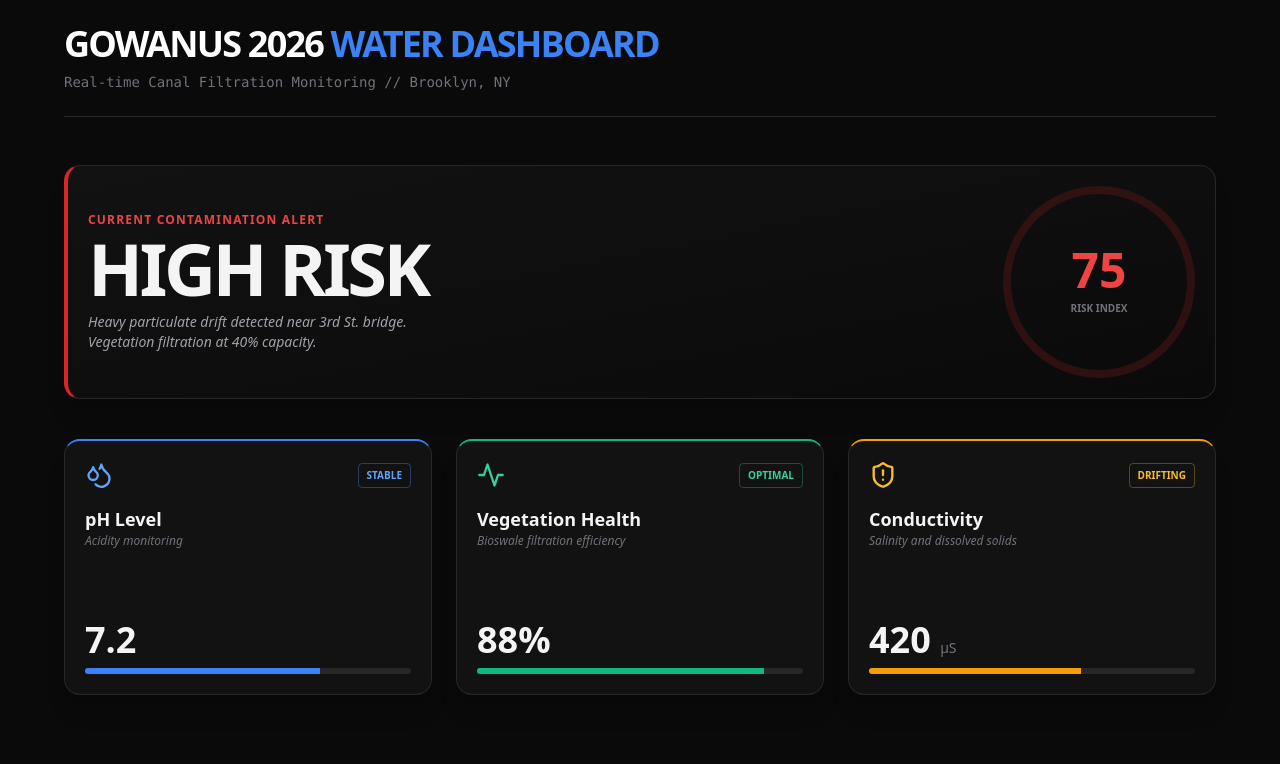
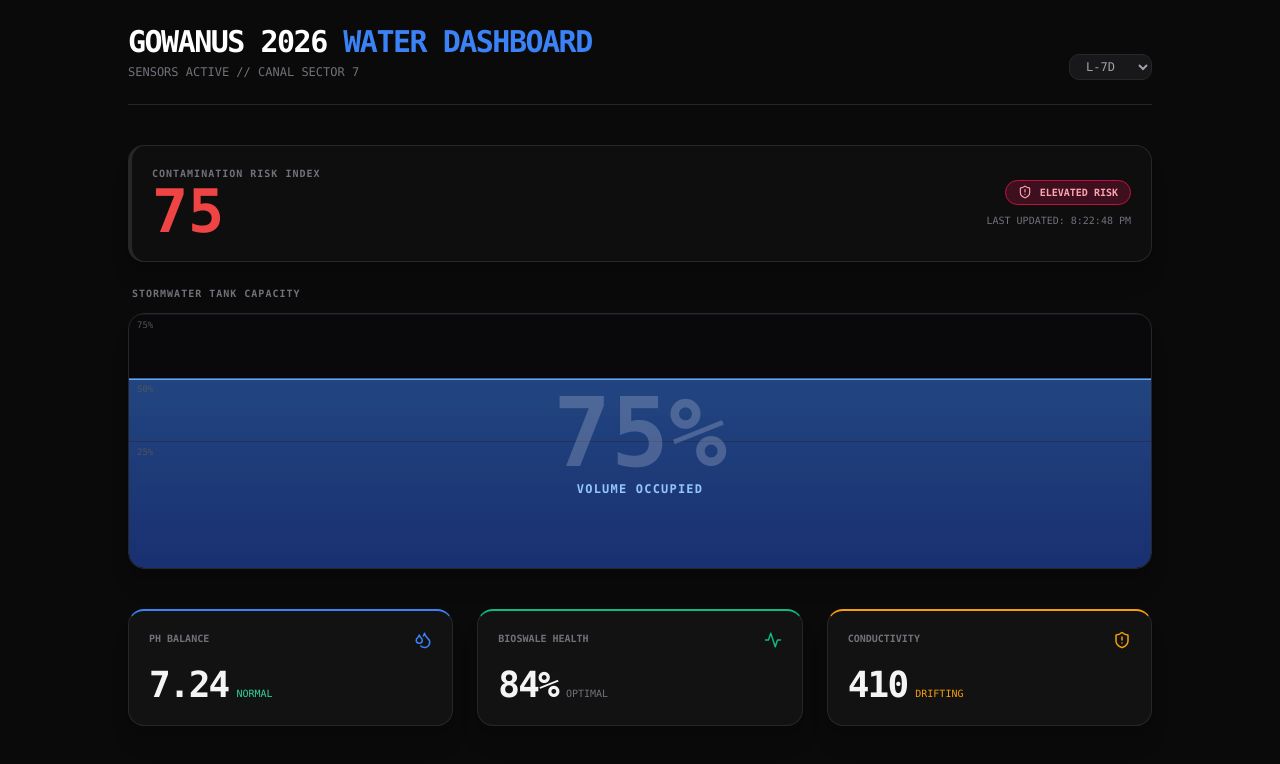
Before and after one commit to akulim/sponge-2026, a React (Vite) app: page / in a window 1280 px wide. Shown: the top 764 px of the page. Built offline with nearby package versions, Linux system fonts and the light colour scheme.

Commit message:
Update App.jsx

```diff
--- a/src/App.jsx
+++ b/src/App.jsx
@@ -44,95 +44,112 @@ export default function BrooklynDashboard() {
   const StatusIcon = s.icon;
 
   return (
-   <div className="min-h-screen bg-[#0a0a0a] text-zinc-100 p-6 font-sans">
-      <div className="max-w-6xl mx-auto">
+  <div className="min-h-screen bg-[#0a0a0a] text-zinc-100 p-6 font-mono">
+      <div className="max-w-5xl mx-auto">
 
-        {/* Header */}
-        <header className="mb-12 border-b border-zinc-800 pb-6">
-          <h1 className="text-4xl font-black tracking-tighter text-white uppercase">
-            Gowanus 2026 <span className="text-blue-500">Water Dashboard</span>
-          </h1>
-          <p className="text-zinc-500 mt-2 font-mono text-sm">Real-time Canal Filtration Monitoring // Brooklyn, NY</p>
+        {/* HEADER */}
+        <header className="flex justify-between items-end mb-10 border-b border-zinc-800 pb-6">
+          <div>
+            <h1 className="text-3xl font-black tracking-tighter uppercase text-white">
+              Gowanus 2026 <span className="text-blue-500">Water Dashboard</span>
+            </h1>
+            <p className="text-zinc-500 text-xs mt-1">SENSORS ACTIVE // CANAL SECTOR 7</p>
+          </div>
+          <select
+            value={range}
+            onChange={(e) => setRange(e.target.value)}
+            className="bg-zinc-900 border border-zinc-800 rounded-md px-3 py-1 text-xs outline-none text-zinc-400"
+          >
+            <option value="24h">L-24H</option>
+            <option value="7d">L-7D</option>
+          </select>
         </header>
 
-        {/* MAIN FOCUS: CONTAMINATION RISK */}
-        <div className="mb-10">
-          <CustomCard className="bg-gradient-to-br from-[#121212] to-[#0a0a0a] border-l-4 border-l-red-600">
-            <div className="flex flex-col md:flex-row justify-between items-center gap-8">
-              <div className="text-center md:text-left">
-                <p className="text-red-500 text-xs font-bold uppercase tracking-widest mb-1">Current Contamination Alert</p>
-                <h2 className="text-7xl font-black tracking-tighter">HIGH RISK</h2>
-                <p className="text-zinc-400 max-w-sm mt-2 text-sm italic">Heavy particulate drift detected near 3rd St. bridge. Vegetation filtration at 40% capacity.</p>
+        {/* 1. TOP SECTION: LEAD RISK SCORE */}
+        <div className="grid grid-cols-1 md:grid-cols-4 gap-6 mb-6">
+          <CustomCard className="md:col-span-4 flex flex-col md:flex-row justify-between items-center bg-zinc-900/30 border-l-4 border-red-600">
+            <div>
+              <p className="text-zinc-500 text-[10px] uppercase font-bold tracking-widest">Contamination Risk Index</p>
+              <h2 className="text-6xl font-black" style={{ color: s.color }}>{score}</h2>
+            </div>
+            <div className="text-right">
+              <div className={`inline-flex items-center gap-2 px-3 py-1 rounded-full border mb-2 ${s.pill}`}>
+                <StatusIcon size={14} />
+                <span className="text-[10px] font-bold uppercase">{s.label}</span>
               </div>
-
-              {/* Massive Score Focus */}
-              <div className="relative flex items-center justify-center h-48 w-48 rounded-full border-8 border-red-900/30">
-                <div className="text-center">
-                  <span className="block text-5xl font-black text-red-500">{score}</span>
-                  <span className="text-[10px] text-zinc-500 uppercase font-bold">Risk Index</span>
-                </div>
-              </div>
+              <p className="text-zinc-500 text-[10px] block">LAST UPDATED: {new Date().toLocaleTimeString()}</p>
             </div>
           </CustomCard>
         </div>
 
-        {/* THREE FOCUS SCORECARDS */}
+        {/* 2. MAIN FOCUS: THE STORMWATER TANK */}
+        <div className="mb-10">
+          <p className="text-zinc-500 text-[10px] uppercase font-bold tracking-widest mb-3 ml-1">Stormwater Tank Capacity</p>
+          <CustomCard className="relative h-64 overflow-hidden bg-zinc-950 border-zinc-700 shadow-[inset_0_0_50px_rgba(0,0,0,0.5)]">
+            {/* Water Animation */}
+            <motion.div
+              initial={{ height: 0 }}
+              animate={{ height: `${waterLevel * 100}%` }}
+              transition={{ type: "spring", stiffness: 20, damping: 10 }}
+              className="absolute bottom-0 left-0 right-0 bg-gradient-to-t from-blue-900/80 to-blue-500/50 backdrop-blur-sm border-t-2 border-blue-400"
+            />
+
+            {/* Overlay Grid Lines (Industrial Look) */}
+            <div className="absolute inset-0 grid grid-rows-4 pointer-events-none">
+              {[75, 50, 25].map(tick => (
+                <div key={tick} className="border-t border-zinc-800/50 flex items-start">
+                  <span className="text-[9px] text-zinc-600 ml-2 mt-1">{tick}%</span>
+                </div>
+              ))}
+            </div>
+
+            {/* Centered Readout */}
+            <div className="absolute inset-0 flex flex-col items-center justify-center">
+               <span className="text-8xl font-black text-white/20 tabular-nums">
+                 {Math.round(waterLevel * 100)}%
+               </span>
+               <span className="text-xs font-bold text-blue-300 tracking-widest uppercase">Volume Occupied</span>
+            </div>
+          </CustomCard>
+        </div>
+
+        {/* 3. BOTTOM SECTION: THE 3 SCORECARDS */}
         <div className="grid md:grid-cols-3 gap-6">
-
-          {/* Card 1: pH Balance */}
-          <CustomCard className="flex flex-col justify-between h-64 border-t-2 border-t-blue-500">
-            <div>
-              <div className="flex justify-between items-center mb-4">
-                <Droplets className="text-blue-400" size={28} />
-                <span className="text-[10px] font-bold text-blue-400 border border-blue-400/30 px-2 py-1 rounded">STABLE</span>
-              </div>
-              <h3 className="text-lg font-bold">pH Level</h3>
-              <p className="text-zinc-500 text-xs italic">Acidity monitoring</p>
+          {/* Card 1: pH */}
+          <CustomCard className="border-t-2 border-t-blue-500">
+            <div className="flex justify-between items-start mb-4">
+              <span className="text-[10px] font-bold text-zinc-500 uppercase">pH Balance</span>
+              <Droplets className="text-blue-500" size={18} />
             </div>
-            <div className="mt-4">
-              <span className="text-4xl font-bold">7.2</span>
-              <div className="w-full bg-zinc-800 h-1.5 mt-2 rounded-full overflow-hidden">
-                <div className="bg-blue-500 h-full w-[72%]" />
-              </div>
+            <div className="flex items-baseline gap-2">
+              <span className="text-4xl font-bold tracking-tighter">7.24</span>
+              <span className="text-[10px] text-emerald-400">NORMAL</span>
             </div>
           </CustomCard>
 
-          {/* Card 2: Vegetation Condition */}
-          <CustomCard className="flex flex-col justify-between h-64 border-t-2 border-t-emerald-500">
-            <div>
-              <div className="flex justify-between items-center mb-4">
-                <Activity className="text-emerald-400" size={28} />
-                <span className="text-[10px] font-bold text-emerald-400 border border-emerald-400/30 px-2 py-1 rounded">OPTIMAL</span>
-              </div>
-              <h3 className="text-lg font-bold">Vegetation Health</h3>
-              <p className="text-zinc-500 text-xs italic">Bioswale filtration efficiency</p>
+          {/* Card 2: Contamination/Vegetation */}
+          <CustomCard className="border-t-2 border-t-emerald-500">
+            <div className="flex justify-between items-start mb-4">
+              <span className="text-[10px] font-bold text-zinc-500 uppercase">Bioswale Health</span>
+              <Activity className="text-emerald-500" size={18} />
             </div>
-            <div className="mt-4">
-              <span className="text-4xl font-bold">88%</span>
-              <div className="w-full bg-zinc-800 h-1.5 mt-2 rounded-full overflow-hidden">
-                <div className="bg-emerald-500 h-full w-[88%]" />
-              </div>
+            <div className="flex items-baseline gap-2">
+              <span className="text-4xl font-bold tracking-tighter">84%</span>
+              <span className="text-[10px] text-zinc-500">OPTIMAL</span>
             </div>
           </CustomCard>
 
           {/* Card 3: Conductivity */}
-          <CustomCard className="flex flex-col justify-between h-64 border-t-2 border-t-amber-500">
-            <div>
-              <div className="flex justify-between items-center mb-4">
-                <ShieldAlert className="text-amber-400" size={28} />
-                <span className="text-[10px] font-bold text-amber-400 border border-amber-400/30 px-2 py-1 rounded">DRIFTING</span>
-              </div>
-              <h3 className="text-lg font-bold">Conductivity</h3>
-              <p className="text-zinc-500 text-xs italic">Salinity and dissolved solids</p>
+          <CustomCard className="border-t-2 border-t-amber-500">
+            <div className="flex justify-between items-start mb-4">
+              <span className="text-[10px] font-bold text-zinc-500 uppercase">Conductivity</span>
+              <ShieldAlert className="text-amber-500" size={18} />
             </div>
-            <div className="mt-4">
-              <span className="text-4xl font-bold">420 <span className="text-sm font-normal text-zinc-500">µS</span></span>
-              <div className="w-full bg-zinc-800 h-1.5 mt-2 rounded-full overflow-hidden">
-                <div className="bg-amber-500 h-full w-[65%]" />
-              </div>
+            <div className="flex items-baseline gap-2">
+              <span className="text-4xl font-bold tracking-tighter">410</span>
+              <span className="text-[10px] text-amber-500">DRIFTING</span>
             </div>
           </CustomCard>
-
         </div>
       </div>
     </div>
```
